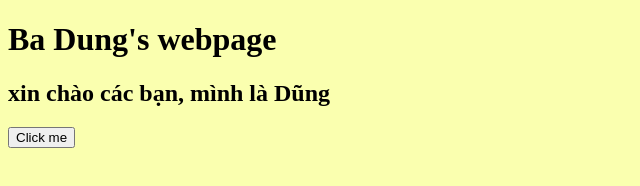
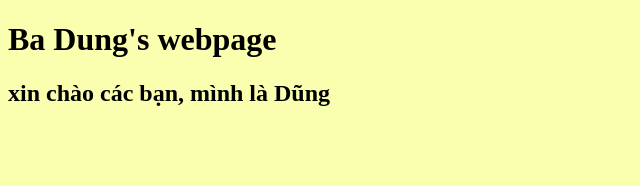
Before and after one commit to NguyenBaDung80/duan3, a plain HTML site: page index.html in a window 1280 px wide. Shown: the whole page, without its empty margins (0-640 px from the left). Drawn offline with Linux system fonts and the light colour scheme.

Commit message:
Update index.html

```diff
--- a/index.html
+++ b/index.html
@@ -4,22 +4,15 @@
     <meta charset="UTF-8">
     <meta name="viewport" content="width=device-width, initial-scale=1.0">
     <title>hoc js</title>
-    <script src="main.js"></script>
     <link rel="stylesheet" href="style.css">
 </head>
 <body>
     <h1>Ba Dung's webpage</h1>
     <h2>xin chào các bạn, mình là Dũng</h2>
 
-<button onclick="myFunction()">Click me</button>
-
 <p id="demo"></p>
 
-<script>
-function myFunction() {
-  document.getElementById("demo").innerHTML = "Hello World";
-}
-</script>
+<script src="main.js"></script>
 
 </body>
 </html>
```
